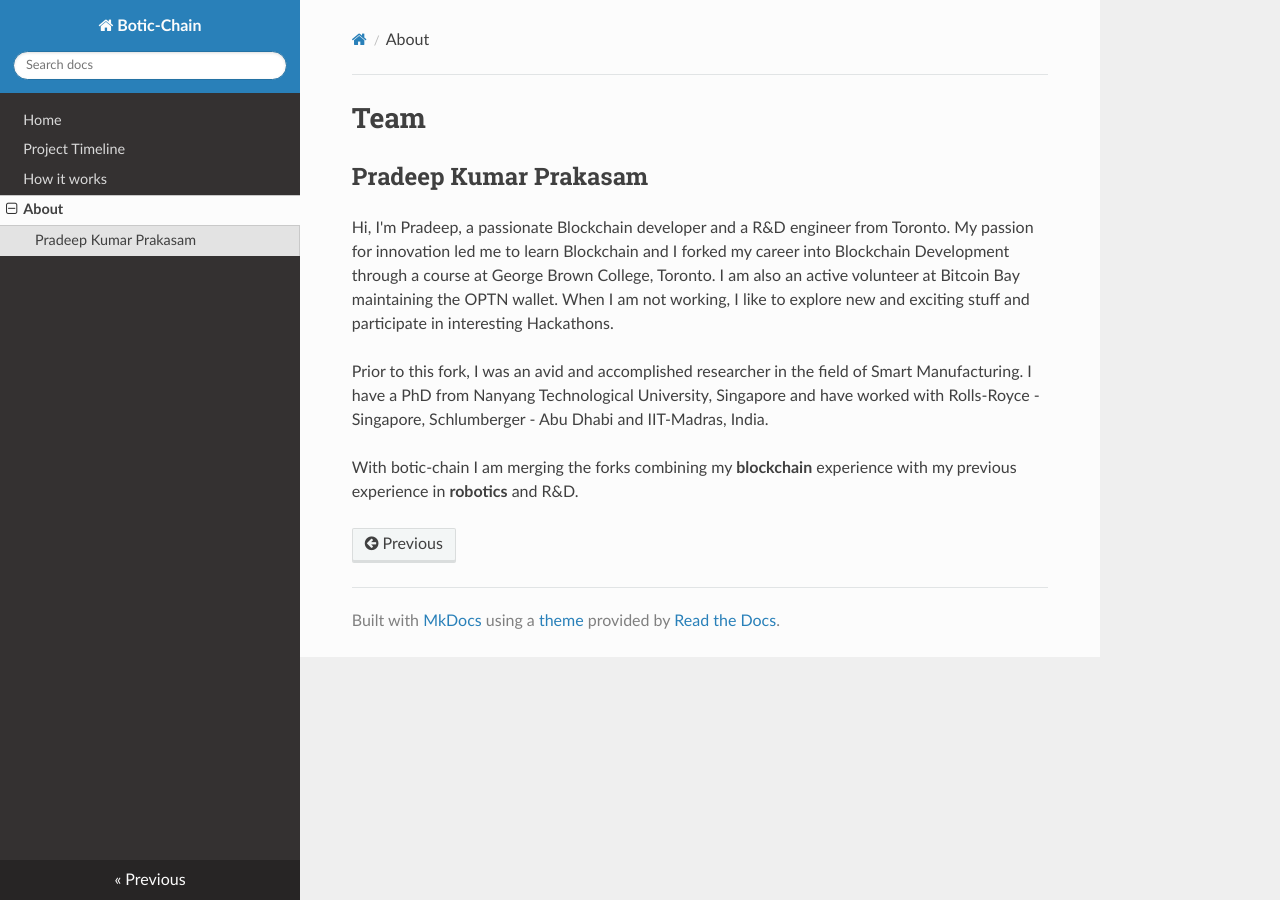
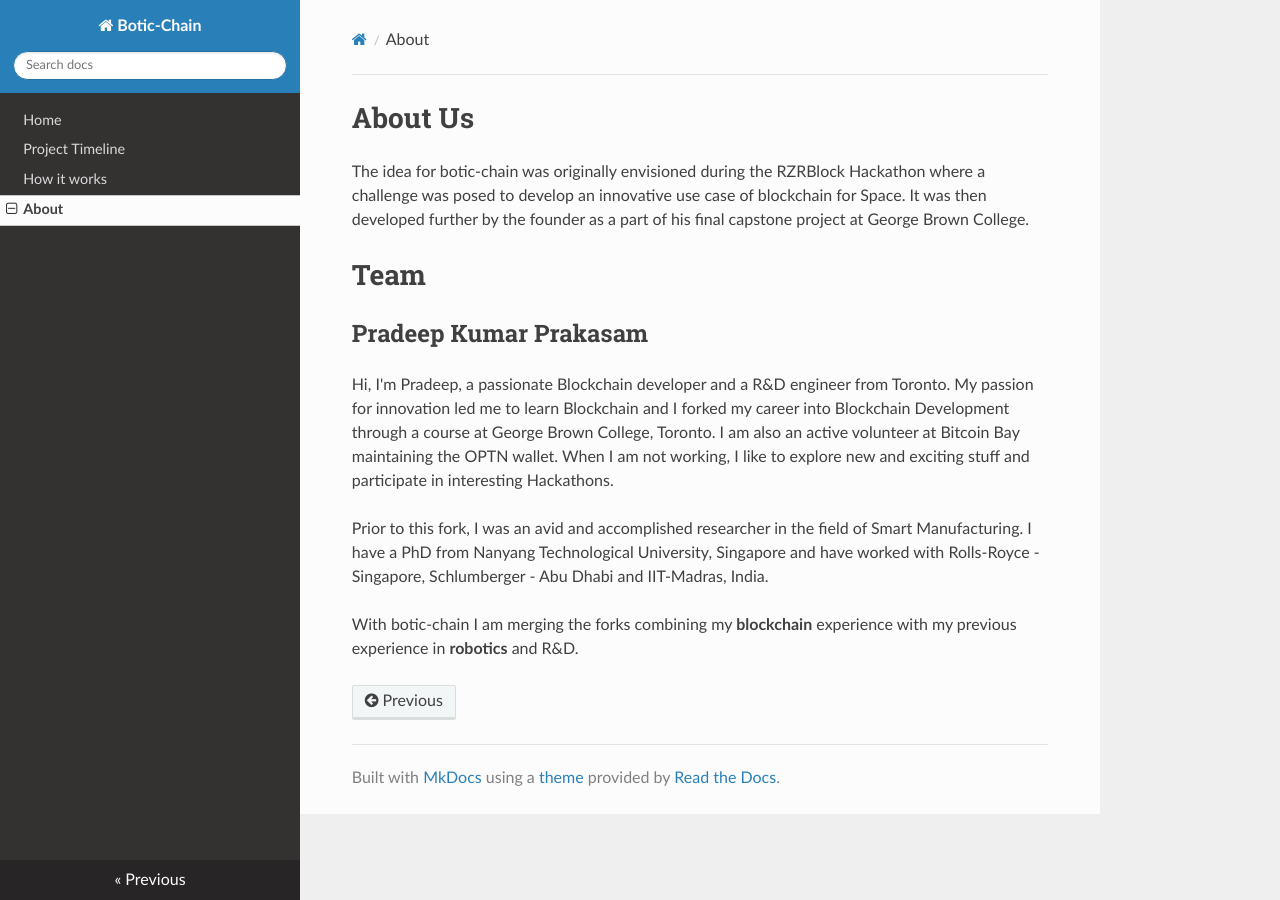
Before and after one commit to botic-chain/botic-chain-docs, an MkDocs documentation site: the page built from docs/about.md, in a window 1280 px wide. Built offline with MkDocs 1.6.1, drawn with Linux system fonts in a browser that asks for light colours; nearby versions of some CDN libraries.

Commit message:
Update about.md

```diff
--- a/docs/about.md
+++ b/docs/about.md
@@ -1,3 +1,7 @@
+# About Us
+
+The idea for botic-chain was originally envisioned during the RZRBlock Hackathon where a challenge was posed to develop an innovative use case of blockchain for Space. It was then developed further by the founder as a part of his final capstone project at George Brown College.
+
 # Team
 
 ## Pradeep Kumar Prakasam
```
